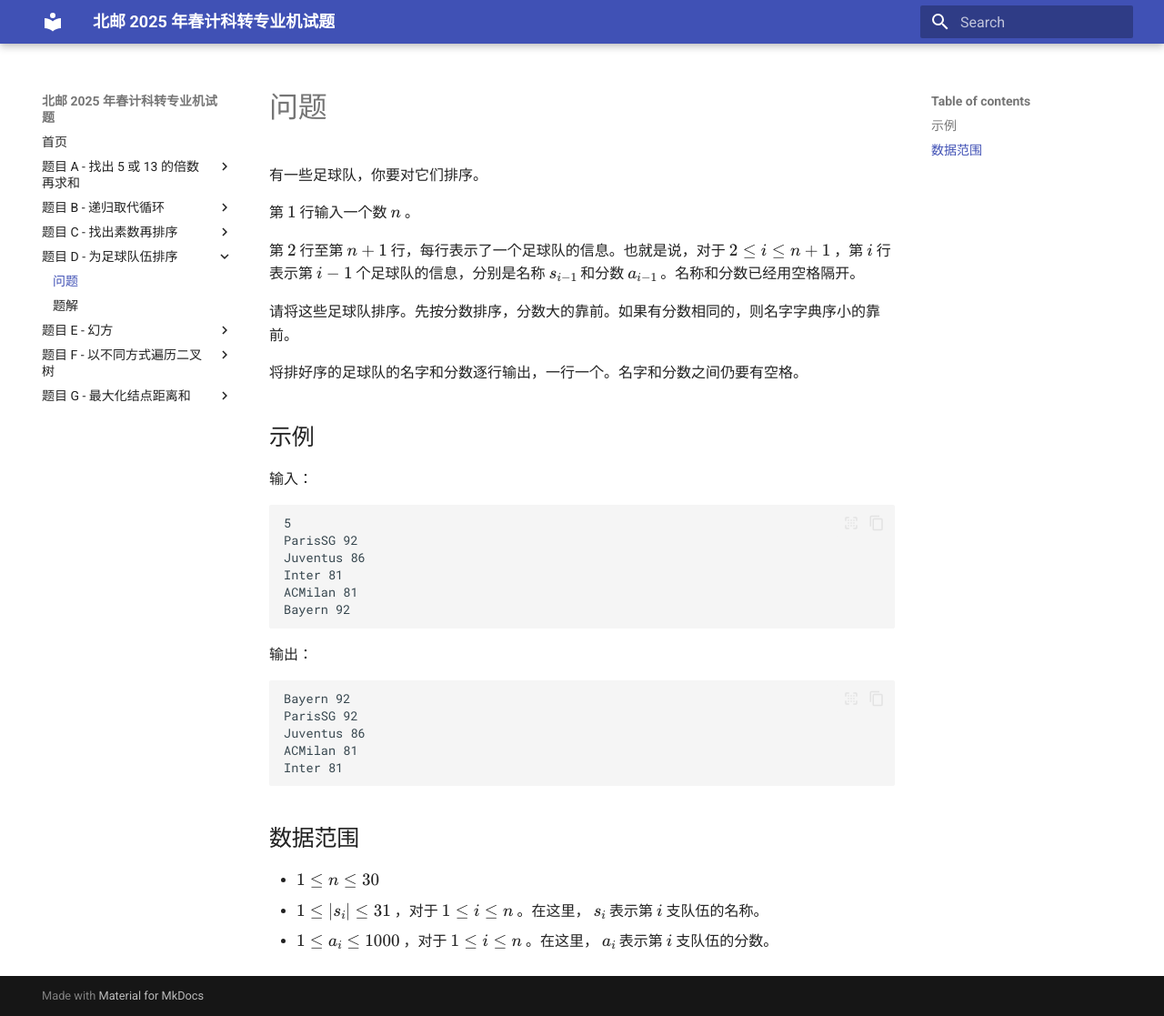
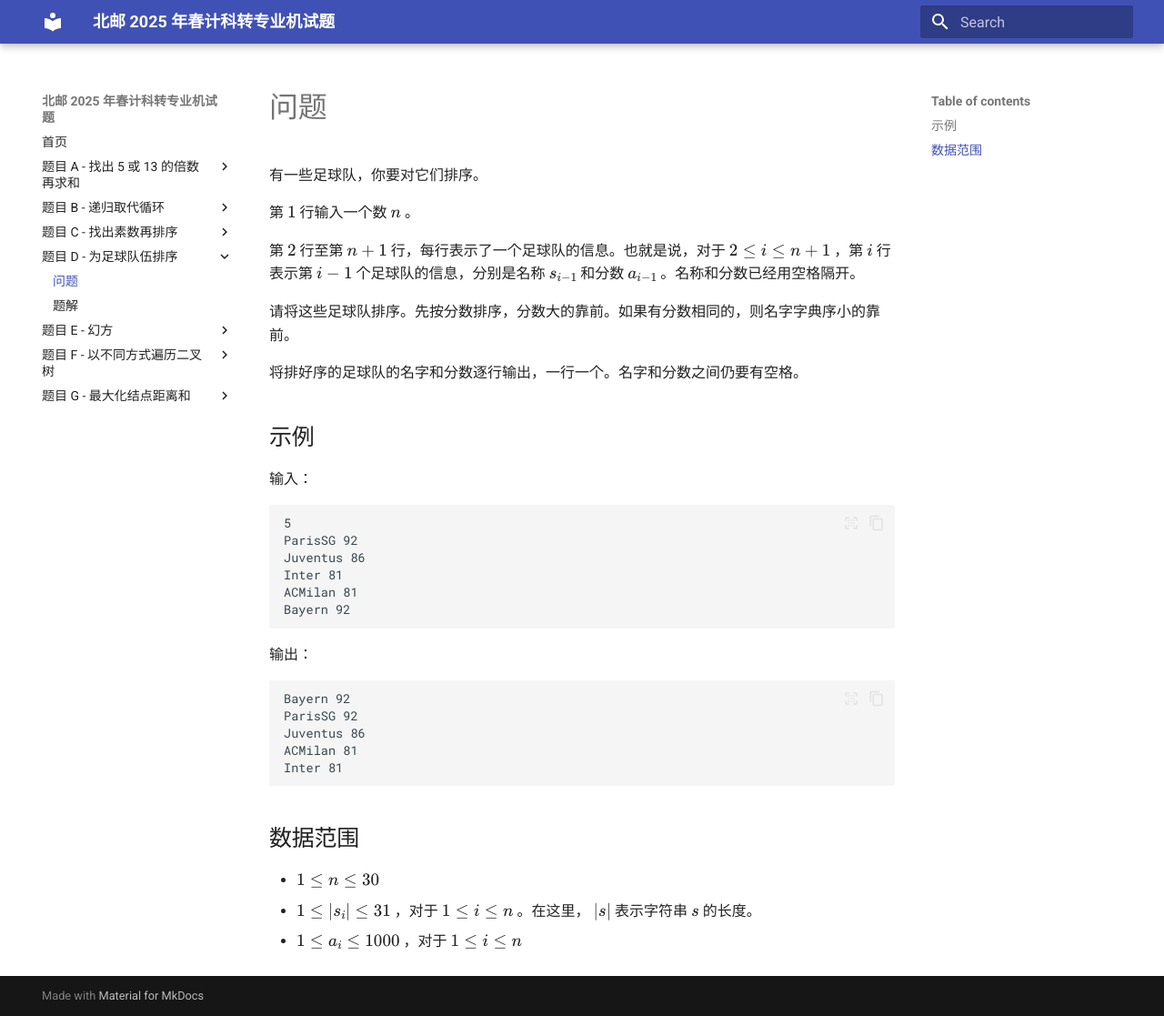
Before and after one commit to LS-Hower/bupt-major-switching-programming-questions, an MkDocs documentation site: the page built from docs/problem-d/question.md, in a window 1280 px wide and 1117 px high. Shown: the whole window at 91% size. Built offline with MkDocs 1.6.1 and Material for MkDocs 9.7.7, drawn with Linux system fonts in a browser that asks for light colours.

Commit message:
Fix description for problem D

```diff
--- a/docs/problem-d/question.md
+++ b/docs/problem-d/question.md
@@ -34,5 +34,5 @@ Inter 81
 ## 数据范围
 
 - $1 \le n \le 30$
-- $1 \le |s_{i}| \le 31$ ，对于 $1 \le i \le n$ 。在这里， $s_{i}$ 表示第 $i$ 支队伍的名称。
-- $1 \le a_{i} \le 1000$ ，对于 $1 \le i \le n$ 。在这里， $a_{i}$ 表示第 $i$ 支队伍的分数。
+- $1 \le |s_{i}| \le 31$ ，对于 $1 \le i \le n$ 。在这里， $|s|$ 表示字符串 $s$ 的长度。
+- $1 \le a_{i} \le 1000$ ，对于 $1 \le i \le n$
```
